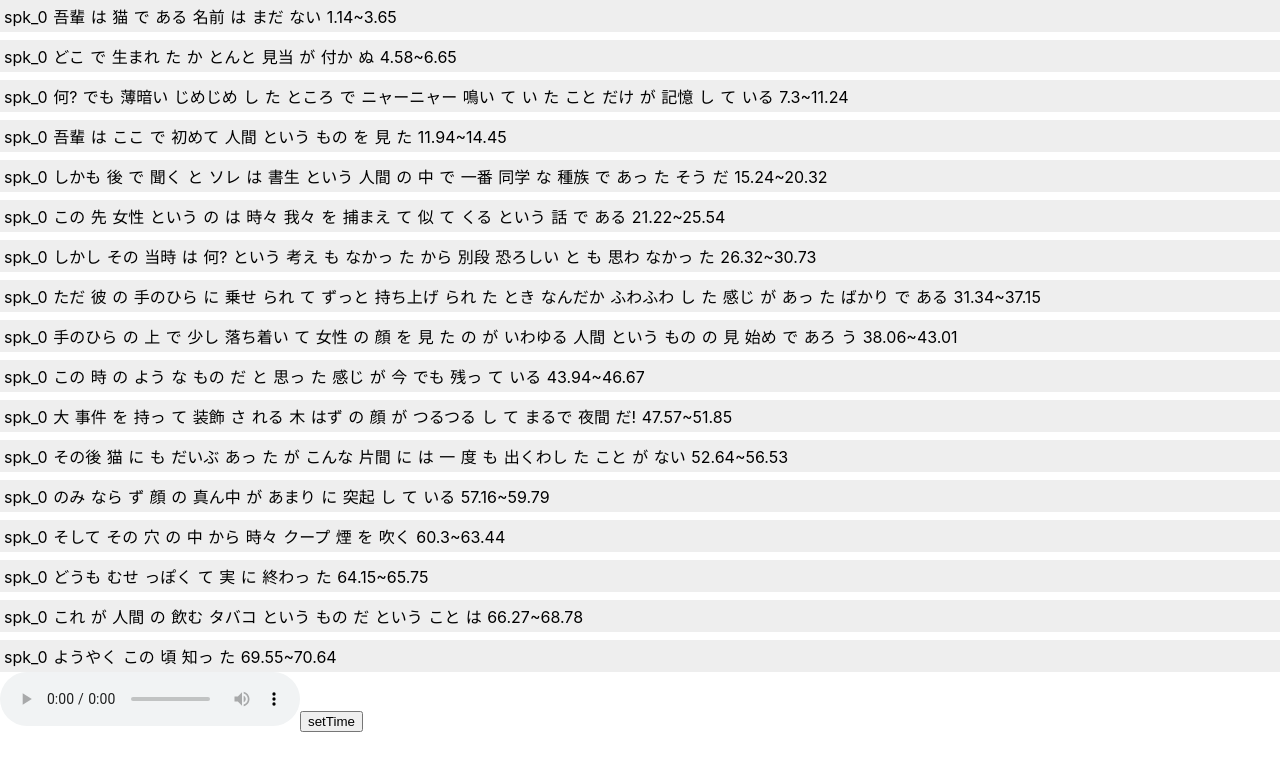
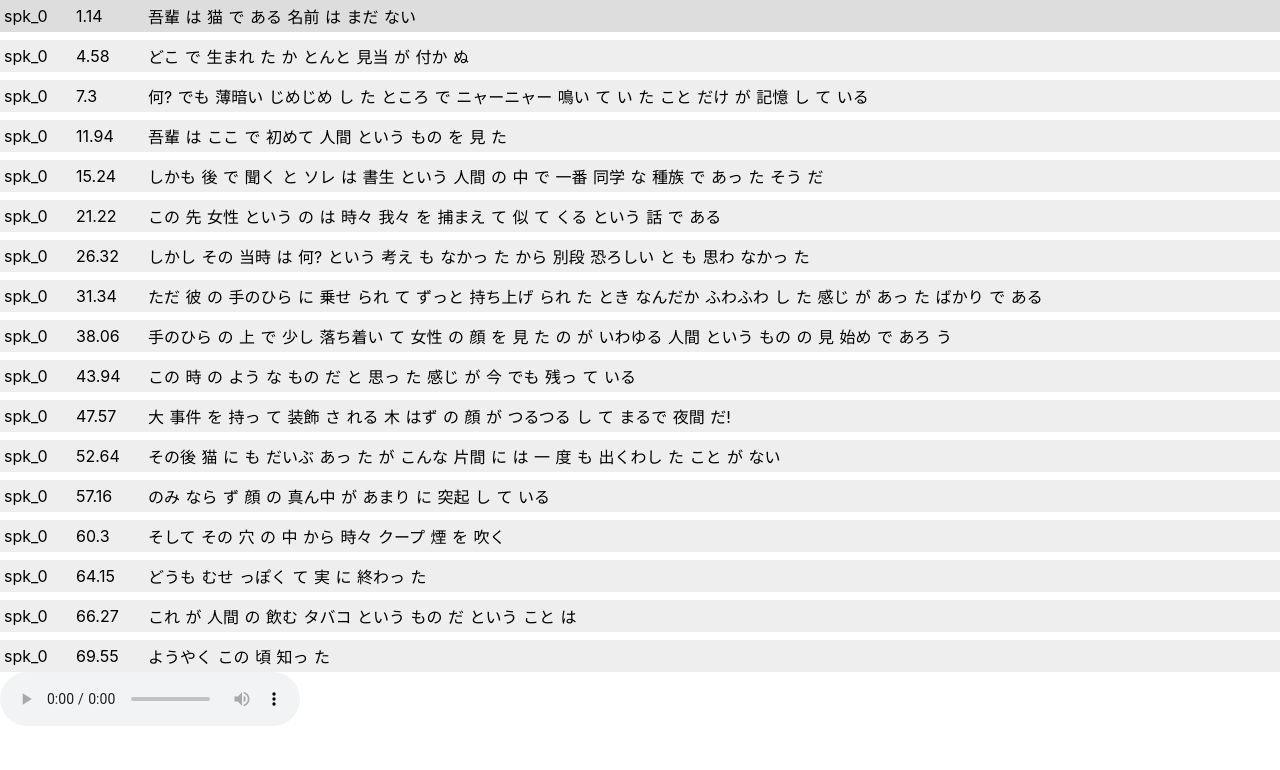
Before and after one commit to kysnrm/transcribe-app, a Nuxt app: page / in a window 1280 px wide. Shown: the top 770 px of the page. Built offline with nearby package versions, Linux system fonts and the light colour scheme.

Commit message:
BaseSegment をクリックした際に音声を再生する

```diff
--- a/components/BaseAudio.vue
+++ b/components/BaseAudio.vue
@@ -1,7 +1,6 @@
 <template>
   <div>
     <audio id="base-audio" controls src="../assets/test.mp3"></audio>
-    <button @click="setTime(15)">setTime</button>
   </div>
 </template>
 
@@ -16,6 +15,7 @@ export default Vue.extend({
         throw new TypeError('#base-audio is not an HTMLMediaElement')
       }
       audio.currentTime = time
+      audio.play()
     }
   }
 })
--- a/components/BaseSegment.vue
+++ b/components/BaseSegment.vue
@@ -1,6 +1,8 @@
 <template>
   <div class="base-segment" @click="setTime">
-    {{ speaker }} {{ script }} {{ startTime }}~{{ endTime }}
+    <div class="base-segment--speaker">{{ speaker }}</div>
+    <div class="base-segment--start-time">{{ startTime }}</div>
+    <div class="base-segment--script">{{ script }}</div>
   </div>
 </template>
 
@@ -33,9 +35,19 @@ export default Vue.extend({
 })
 </script>
 
-<style lang="css" scoped>
+<style lang="scss" scoped>
 .base-segment {
   padding: 0.25rem;
   background-color: #eee;
+  display: flex;
+  align-items: center;
+  &:hover {
+    background-color: #ddd;
+    cursor: pointer;
+  }
+}
+.base-segment--speaker, .base-segment--start-time {
+  margin-right: 0.5rem;
+  width: 4rem;
 }
 </style>
```
Also changed, not shown: package.json (+11 -9 lines), 1 other file (tests, documents, lock files or other folders).
